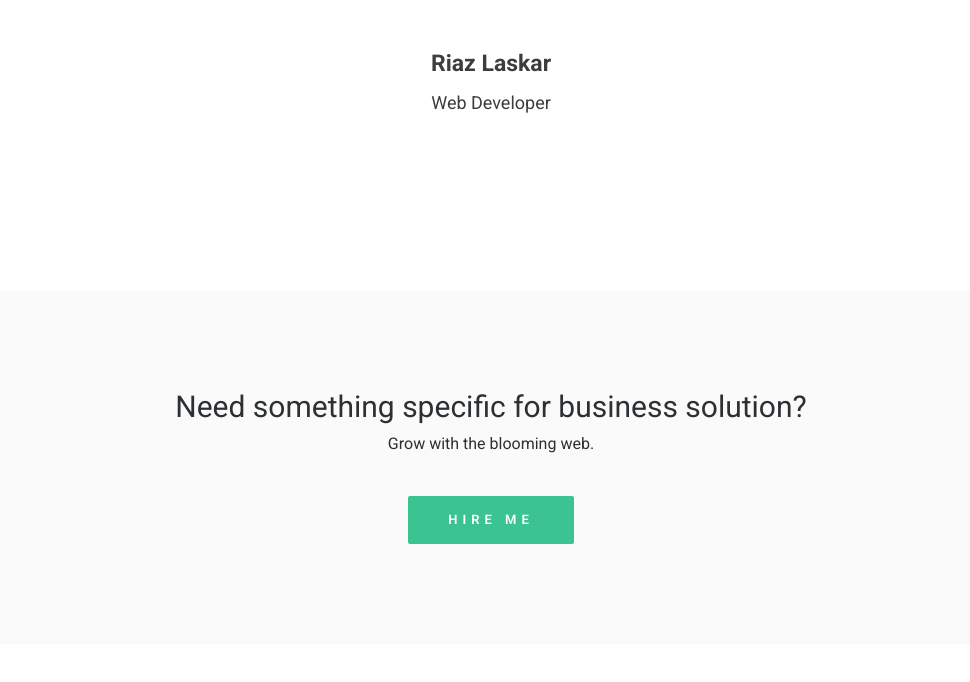
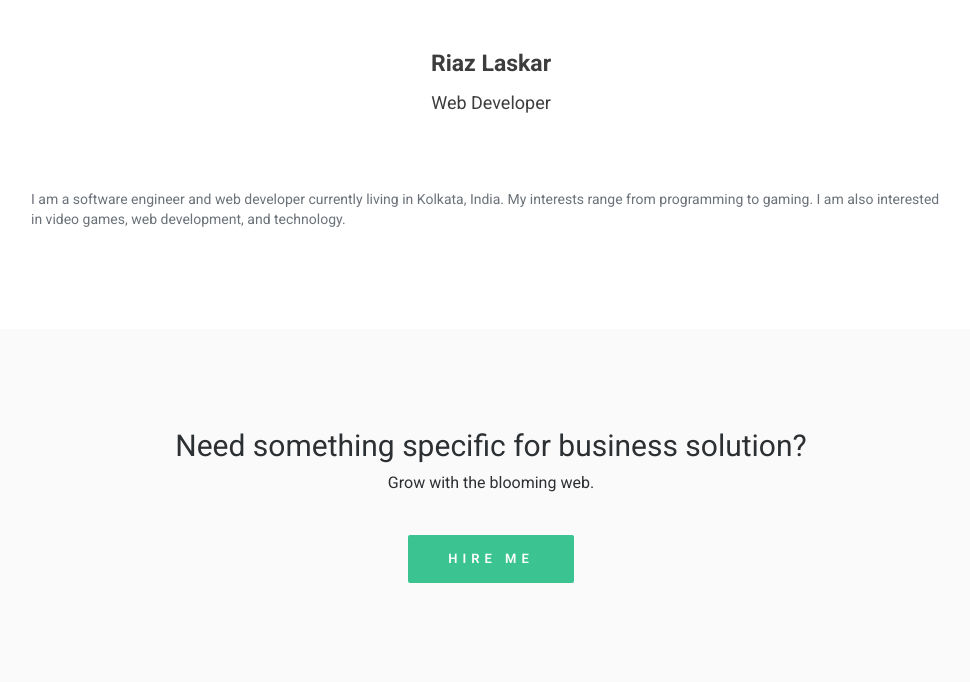
Before and after one commit to riazXrazor/my-miner, a Node server app: page /about in a window 1280 px wide. Shown: the part 618-1300 px from the top of the page, without its empty margins (149-1119 px from the left). Run offline with Node 20, Linux system fonts and the light colour scheme; some libraries are stand-ins or nearby versions.

Commit message:
about update

```diff
--- a/views/about.ejs
+++ b/views/about.ejs
@@ -19,7 +19,7 @@
       <p>Web Developer</p>
     </div>
     <div class="col-md-10 col-md-offset-1 space">
-
+      I am a software engineer and web developer currently living in Kolkata, India. My interests range from programming to gaming. I am also interested in video games, web development, and technology.
 	  </div>
   </div>
 </section>
```
